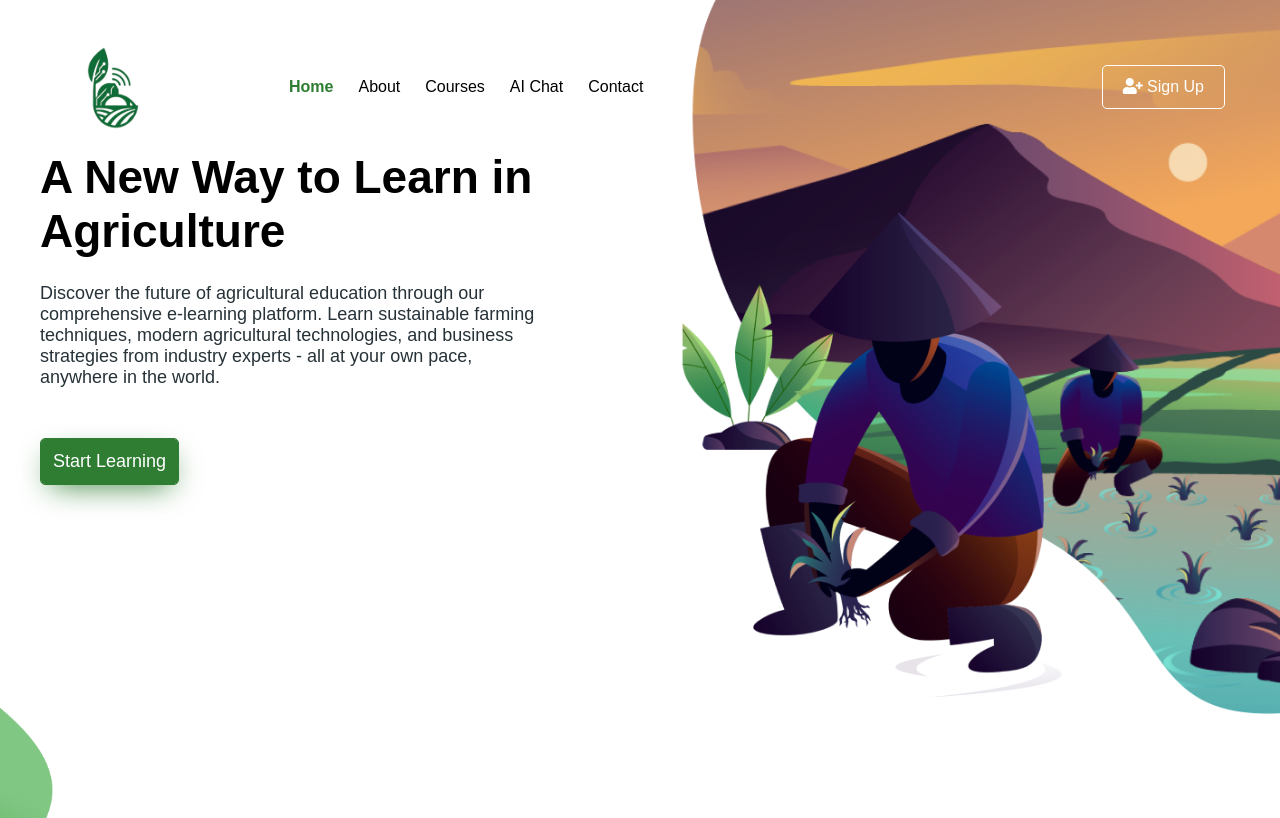
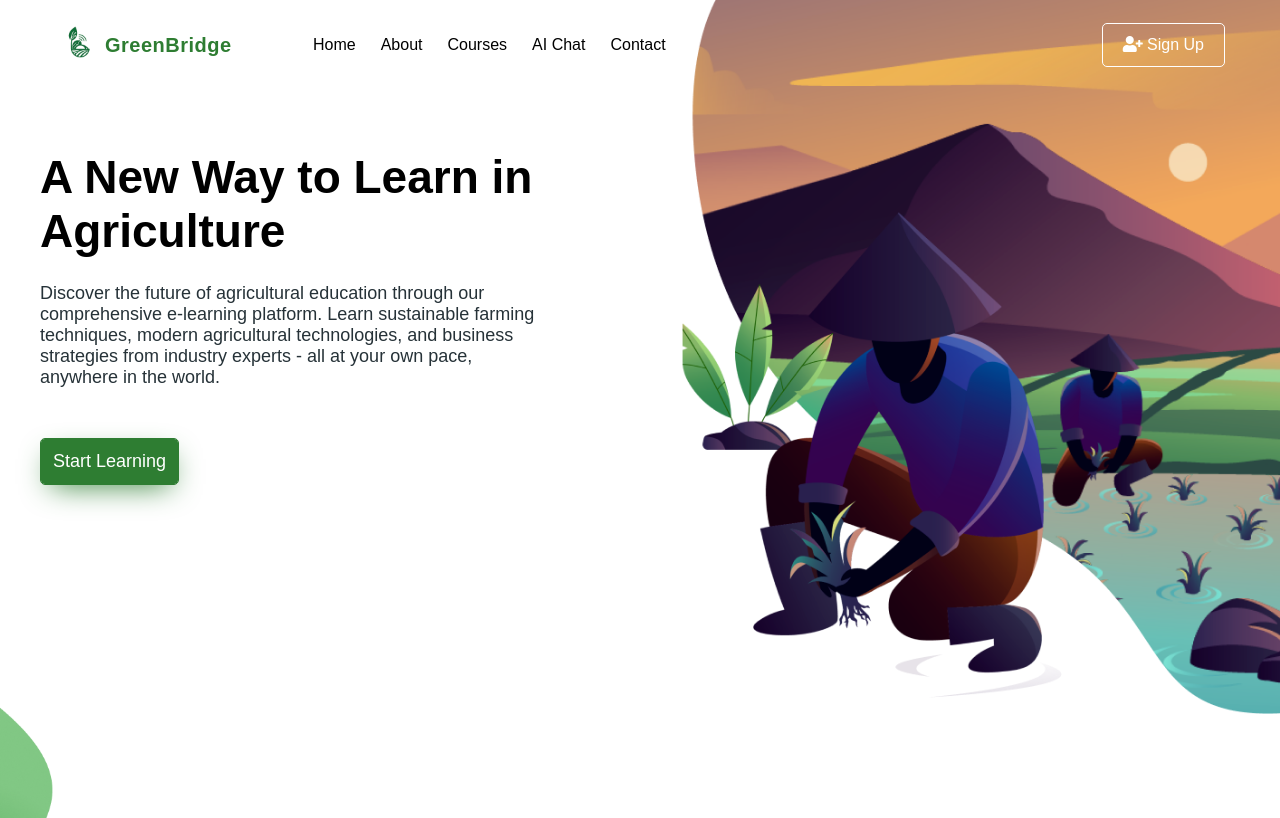
Before and after one commit to GreenBrige/landingpage_GreenBrige, a plain HTML site: page index.html in a window 1280 px wide. Shown: the top 818 px of the page. Drawn offline with Linux system fonts and the light colour scheme; a web font is replaced by a local one.

Commit message:
new update

```diff
--- a/assets/css/main.css
+++ b/assets/css/main.css
@@ -83,16 +83,34 @@ header {
 
 .header__logo {
   flex: 2;
+  display: flex;
+  align-items: center;
 }
 
 .header__logo img {
   max-width: 12rem;
+  height: auto;
+  display: block;
+  transform: translateY(-4px);
+}
+
+.logo-text {
+  font-size: 2rem;
+  font-weight: 700;
+  color: #2E7D32;
+  letter-spacing: 0.5px;
+  text-transform: none;
+  font-family: 'Chivo', sans-serif;
+  line-height: 1;
+  display: flex;
+  align-items: center;
 }
 
 .header__nav__content {
   flex: 8;
   display: flex;
   align-items: center;
+  margin-left: 3rem;
 }
 
 .header__nav__content.open {
@@ -1148,12 +1166,12 @@ header {
 }
 
 .footer_nav__link:hover {
-  color: #66BB6A;
+  color: #2E7D32;
 }
 
 .footer__contact {
   flex: 1 0 28rem;
-  background-color: #66BB6A;
+  background-color: #2E7D32;
   padding: 5rem 5rem 10rem;
   color: #ffffff;
   display: flex;
@@ -1176,7 +1194,7 @@ header {
 .btn__signin {
   margin-top: 1.5rem;
   border: 1px solid #ffffff;
-  color: #66BB6A;
+  color: #2E7D32;
   /*
     Button hover effect resource
     https://codepen.io/alticreation/pen/zBZwOP
@@ -1206,7 +1224,7 @@ header {
   left: 0;
   width: 0%;
   height: 100%;
-  background-color: #66BB6A;
+  background-color: #2E7D32;
   transition: all .3s;
   z-index: -1;
 }
--- a/index.html
+++ b/index.html
@@ -15,13 +15,14 @@
         <header>
             <nav class="header__nav w-120">
                 <div class="header__logo">
-                    <img src="assets/img/greenbridgelogo.png" alt="Logo" style="width: 130px; height: 130px;">
+                    <img src="assets/img/greenbridgelogo.png" alt="Logo" style="width: 50px; height: 50px;">
+                    <span class="logo-text">GreenBridge</span>
                 </div>
                 <div class="header__nav__content">
                     <div class="nav-close-icon"></div>
                     <ul class="header__menu">
                         <li class="menu__item">
-                            <a href="#" class="menu__link active">Home</a>
+                            <a href="#" class="menu__link">Home</a>
                         </li>
                         <li class="menu__item">
                             <a href="#opportunities" class="menu__link">About</a>
@@ -459,7 +460,7 @@
                         <img src="assets/img/Greenlogo.png" alt="Logo" style="width: 130px; height: 130px;">
                     </div>
                     <p class="footer_copyright">
-                        © Copyright 2024. GreenBridge Educational Platform.
+                        © Copyright 2025. GreenBridge Educational Platform.
                     </p>
                 </div>
                 <img src="assets/img/mountain.png" alt="Mountain" class="footer_img">
```
